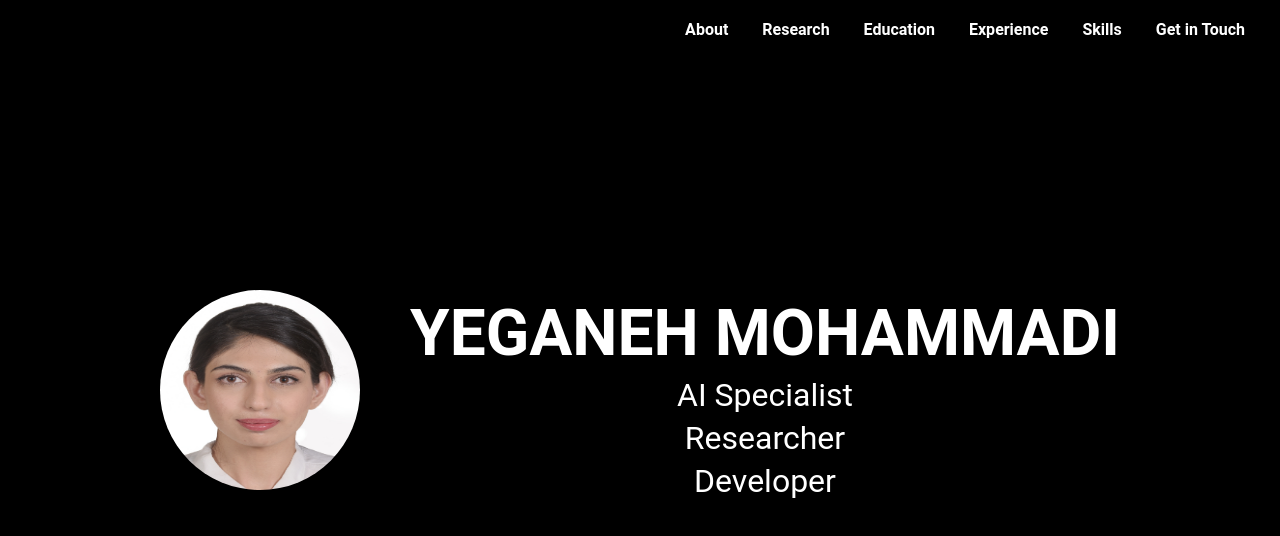
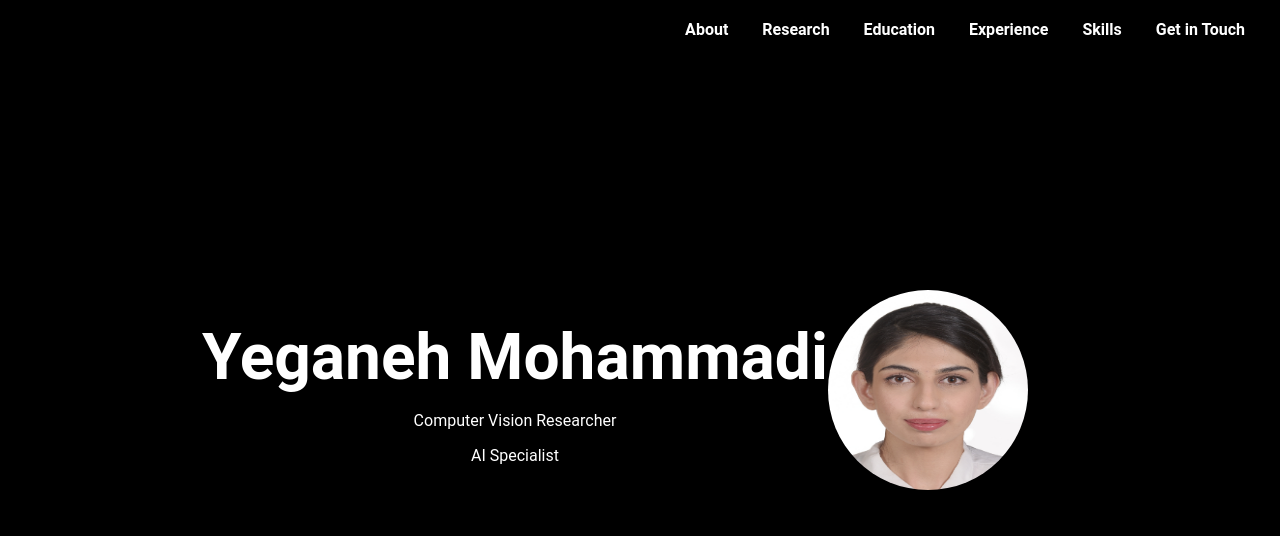
Before and after one commit to yeganeh98/yeganeh98.github.io, a plain HTML site: page index.html in a window 1280 px wide. Drawn offline with Linux system fonts and the light colour scheme.

Commit message:
Update index.html

```diff
--- a/index.html
+++ b/index.html
@@ -18,15 +18,12 @@
             <a href="contact.html">Get in Touch</a>
         </nav>
         <div class="hero">
+            <div class="hero-text">
+                <h1>Yeganeh Mohammadi</h1>
+                <p>Computer Vision Researcher</p>
+                <p>AI Specialist</p>
+            </div>
             <img src="9539 - Canada Visa.jpg" alt="Yeganeh Mohammadi">
-            <div class="hero-text">
-                <h1>YEGANEH MOHAMMADI</h1>
-                <div class="specialties">
-                    <p>AI Specialist</p>
-                    <p>Researcher</p>
-                    <p>Developer</p>
-                </div>
-            </div>
         </div>
     </header>
 </body>
```
